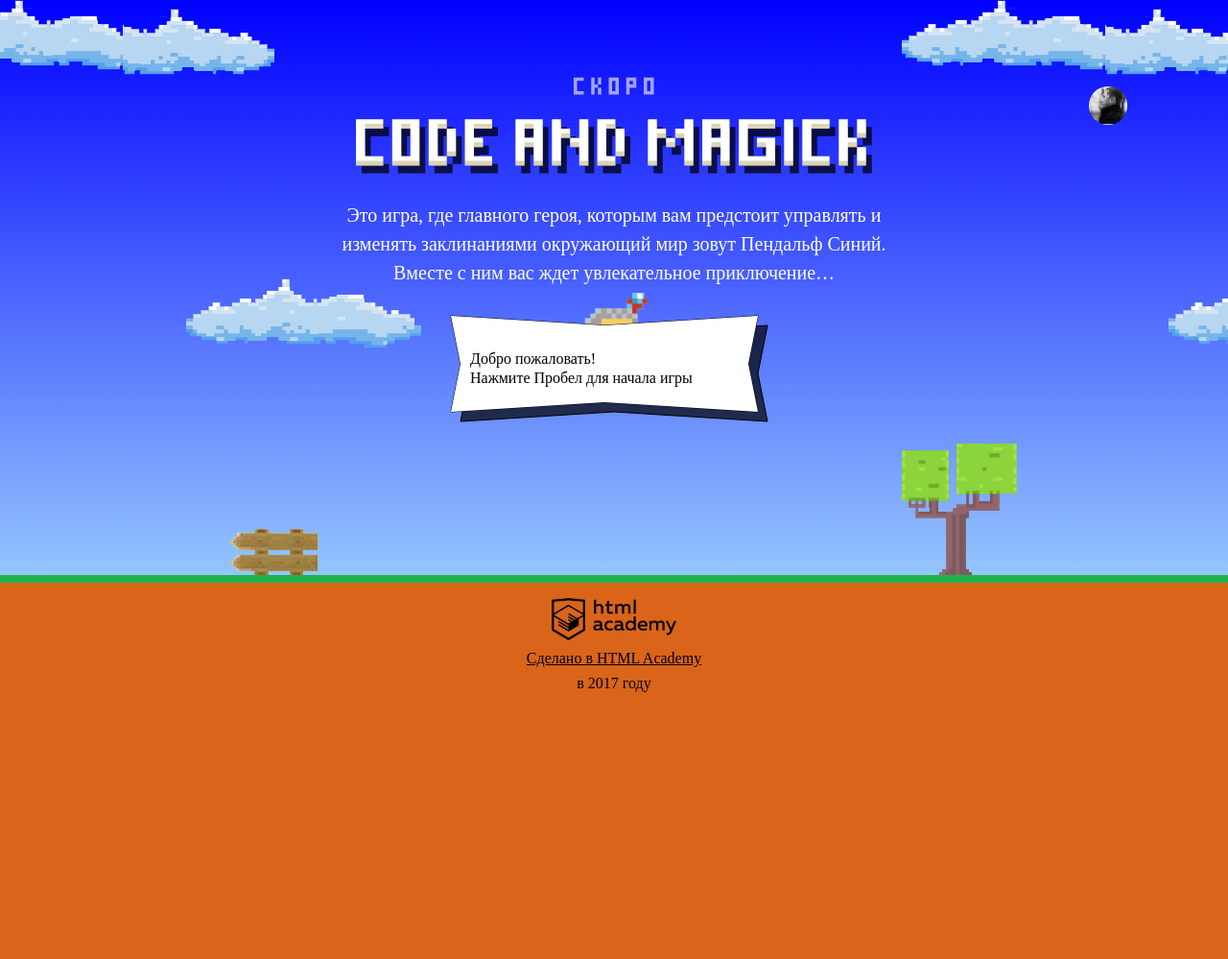
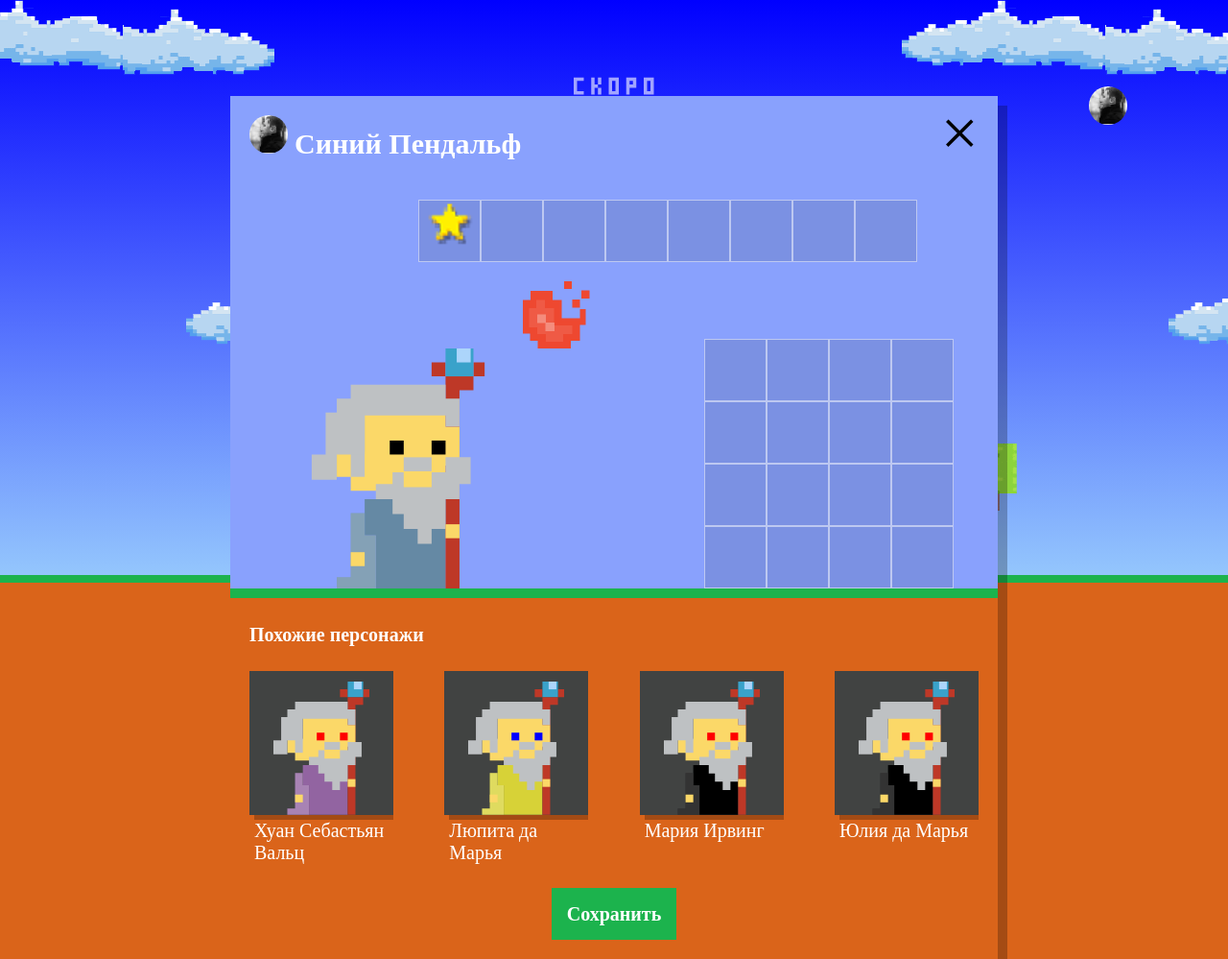
Before and after one commit to Maiia/433511-code-and-magick, a website: page index.html in a window 1280 px wide. Shown: the whole page at 96% size. Before the commit the page ends 800 px from the top, so only its background shows below. Drawn offline with Linux system fonts and the light colour scheme; a web font is replaced by a local one.

Commit message:
Работа с окном настроек пользователя - создание профилей волшебников

```diff
--- a/index.html
+++ b/index.html
@@ -191,6 +191,7 @@
 	  }
 </script>
 
+<script src="./js/setup.js"></script>
 <script src="./js/stat.js"></script>
 <script src="./js/game.js"></script>
 
--- /dev/null
+++ b/js/setup.js
@@ -0,0 +1,50 @@
+'use strict';
+
+document.querySelector('.setup').classList.remove('hidden');
+
+var arrNames = ['Иван', 'Хуан Себастьян', 'Мария', 'Кристоф', 'Виктор', 'Юлия', 'Люпита', 'Вашингтон'];
+var arrSurNames = ['да Марья', 'Верон', 'Мирабелла', 'Вальц', 'Онопко', 'Топольницкая', 'Нионго', 'Ирвинг'];
+var arrCoatColor = ['rgb(101, 137, 164)', 'rgb(241, 43, 107)', 'rgb(146, 100, 161)', 'rgb(56, 159, 117)', 'rgb(215, 210, 55)', 'rgb(0, 0, 0)'];
+var arrEyesColor = ['black', 'red', 'blue', 'yellow', 'green'];
+
+var wizardsNum = 4;
+var wizards = [];
+
+var similarListSetup = document.querySelector('.setup-similar-list');
+var similarWizardTemplate = document.querySelector('#similar-wizard-template').content;
+var fragment = document.createDocumentFragment();
+
+// part #1 - arrey of wizards
+function randomIndex(arr) {
+  return Math.floor(Math.random() * arr.length);
+}
+
+var wizardsNumI = wizardsNum;
+while (wizardsNumI > 0) {
+  wizards.push(
+      {
+        name: arrNames[randomIndex(arrNames)] + ' ' + arrSurNames[randomIndex(arrSurNames)],
+        coatColor: arrCoatColor[randomIndex(arrCoatColor)],
+        eyesColor: arrEyesColor[randomIndex(arrEyesColor)]
+      }
+  );
+  wizardsNumI--;
+}
+
+// part #2 - creating of DOM-elements
+var renderWizard = function (wizard) {
+  var wizardItem = similarWizardTemplate.cloneNode(true);
+
+  wizardItem.querySelector('.setup-similar-label').textContent = wizard.name;
+  wizardItem.querySelector('.wizard-coat').style.fill = wizard.coatColor;
+  wizardItem.querySelector('.wizard-eyes').style.fill = wizard.eyesColor;
+  fragment.appendChild(wizardItem);
+};
+
+for (var i = 0; i < wizardsNum; i++) {
+  renderWizard(wizards[i]);
+}
+
+similarListSetup.appendChild(fragment);
+
+document.querySelector('.setup-similar').classList.remove('hidden');
```
